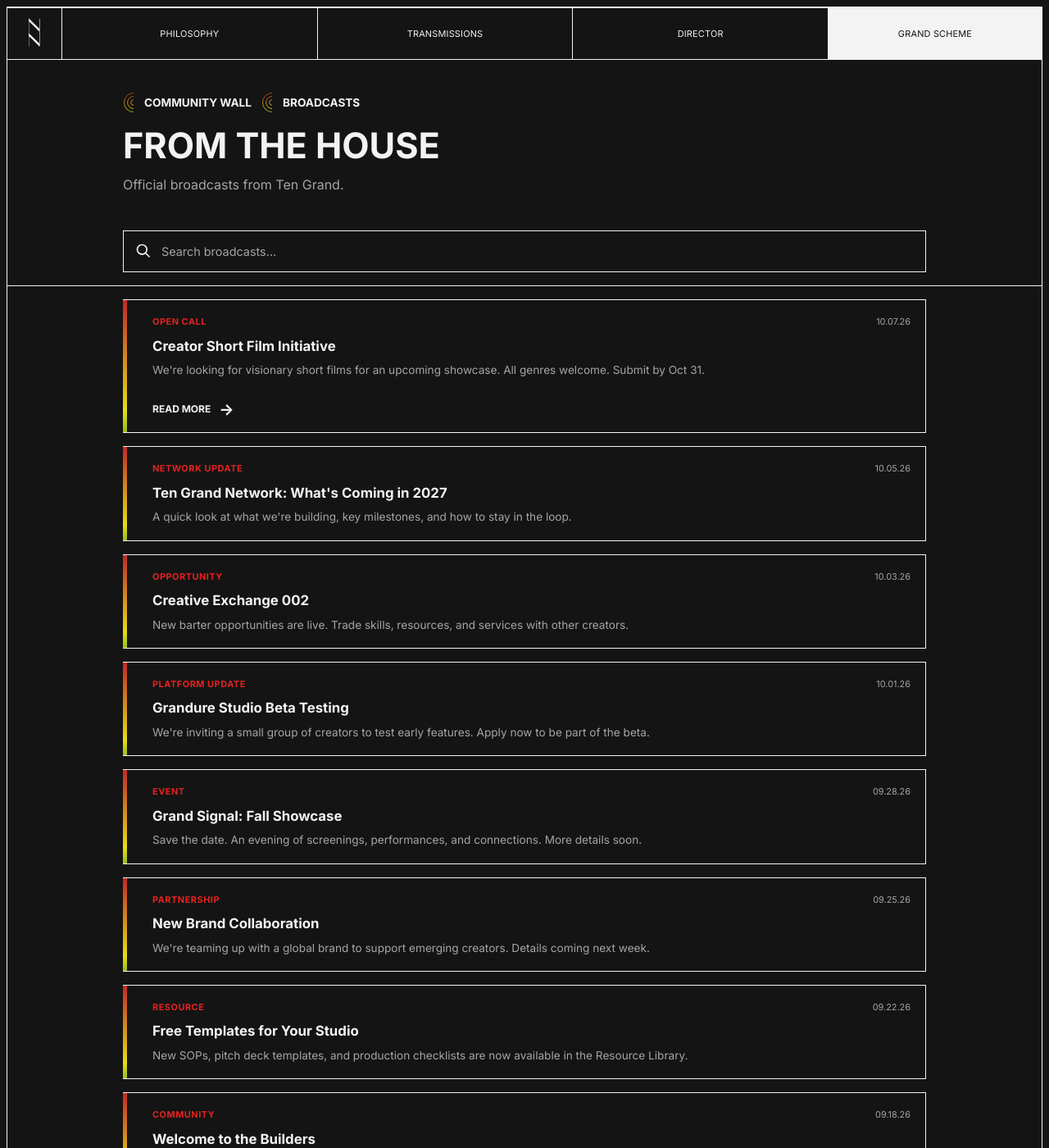
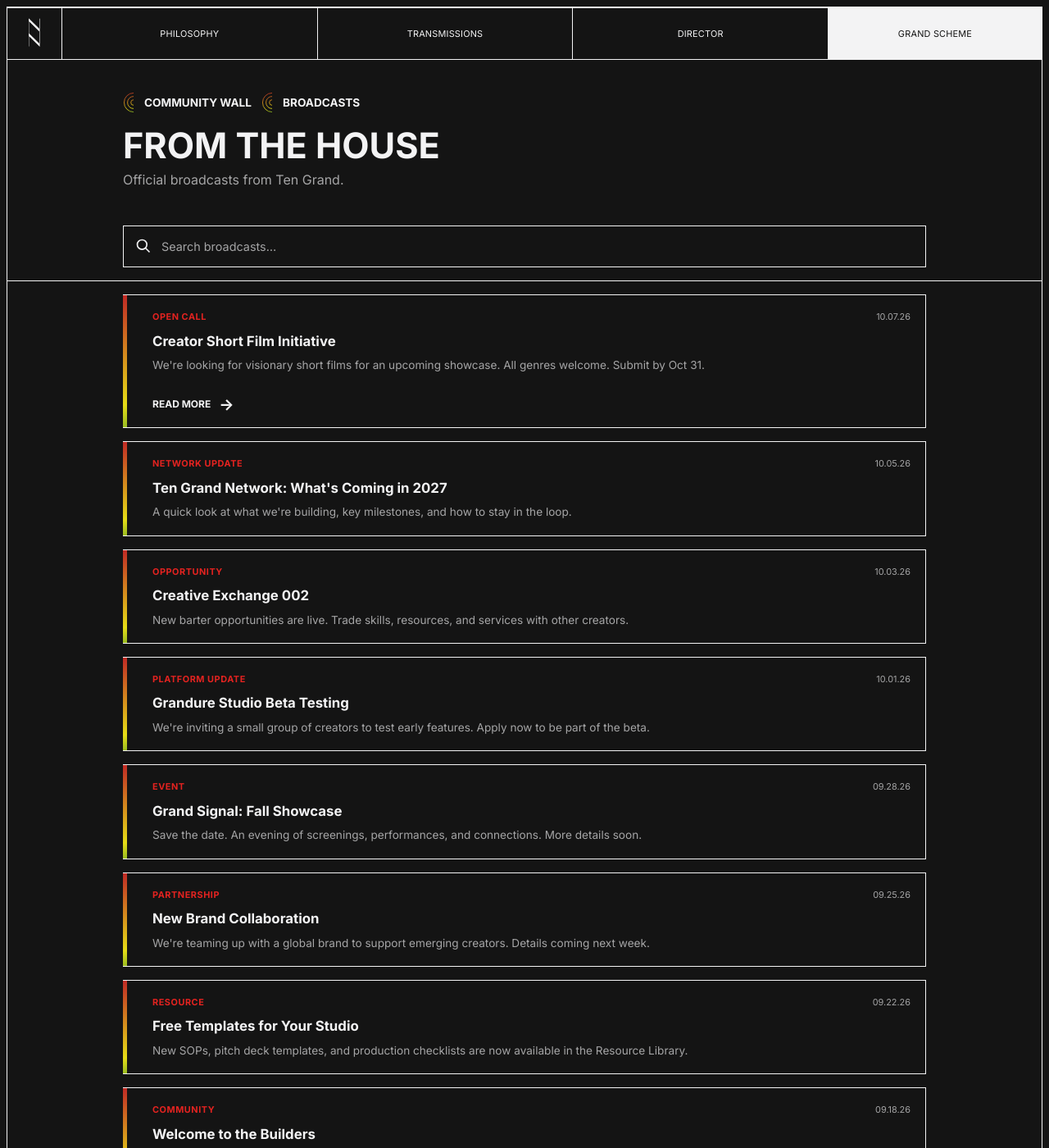
Before and after one commit to laindoe/ten-grand, a Jekyll site: the page built from broadcasts.html, in a window 1280 px wide and 1400 px high. Shown: the whole window at 82% size. Built offline with Jekyll 4.4.1, drawn with Linux system fonts in a browser that asks for light colours.

Commit message:
Tighten gap between header title and subtitle
Co-Authored-By: Claude Sonnet 5 <noreply@anthropic.com>
Claude-Session: https://claude.ai/code/session_017ynTvtGuh3qPdfkvciNjhT

```diff
--- a/broadcasts.html
+++ b/broadcasts.html
@@ -12,7 +12,7 @@ permalink: /broadcasts/
   <link rel="icon" href="{{ '/favicon.svg' | relative_url }}" type="image/svg+xml" />
   <link rel="apple-touch-icon" href="{{ '/apple-touch-icon.png' | relative_url }}" />
   <link rel="stylesheet" href="{{ '/css/style.css' | relative_url }}?v=159" />
-  <link rel="stylesheet" href="{{ '/css/broadcasts.css' | relative_url }}?v=8" />
+  <link rel="stylesheet" href="{{ '/css/broadcasts.css' | relative_url }}?v=9" />
   <link rel="stylesheet" href="{{ '/css/broadcast-cards.css' | relative_url }}?v=30" />
 </head>
 <body>
--- a/css/broadcasts.css
+++ b/css/broadcasts.css
@@ -166,7 +166,7 @@
 .broadcasts__header h1 {
   font-size: clamp(1.7rem, 4vw, 2.7rem);
   line-height: 1.15;
-  margin-bottom: 10px;
+  margin-bottom: 4px;
 }
 
 .broadcasts__header p {
--- a/voices-heard.html
+++ b/voices-heard.html
@@ -14,7 +14,7 @@ permalink: /voices-heard/
   <link rel="stylesheet" href="{{ '/css/style.css' | relative_url }}?v=159" />
   <link rel="stylesheet" href="{{ '/css/cropper.min.css' | relative_url }}" />
   <link rel="stylesheet" href="{{ '/css/community-wall.css' | relative_url }}?v=121" />
-  <link rel="stylesheet" href="{{ '/css/broadcasts.css' | relative_url }}?v=5" />
+  <link rel="stylesheet" href="{{ '/css/broadcasts.css' | relative_url }}?v=9" />
 </head>
 <body>
   <div class="site-frame">
```
